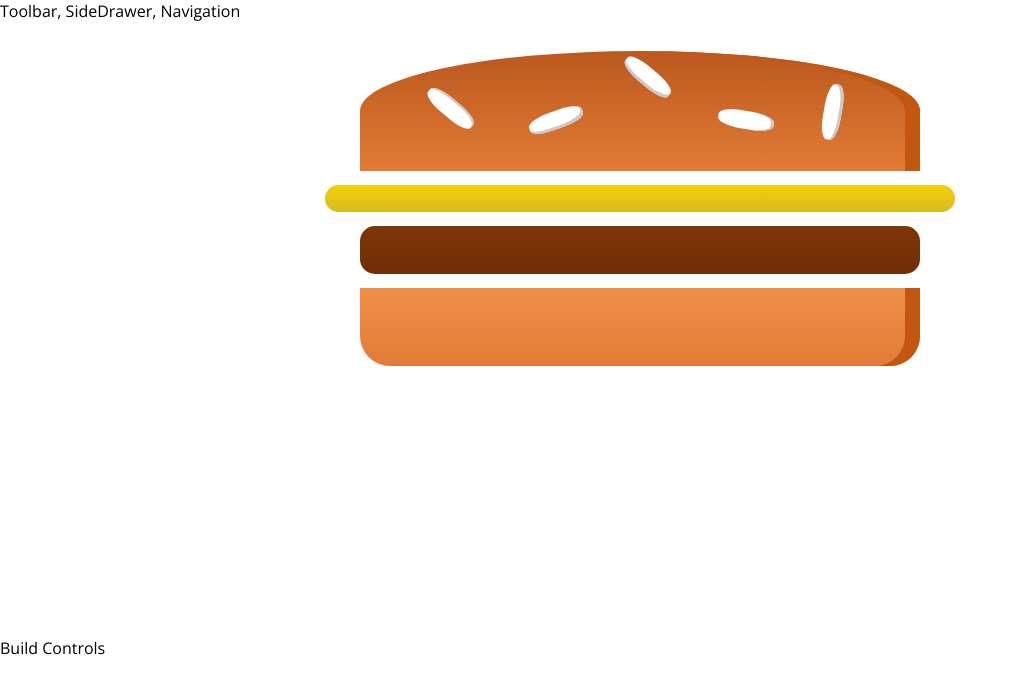
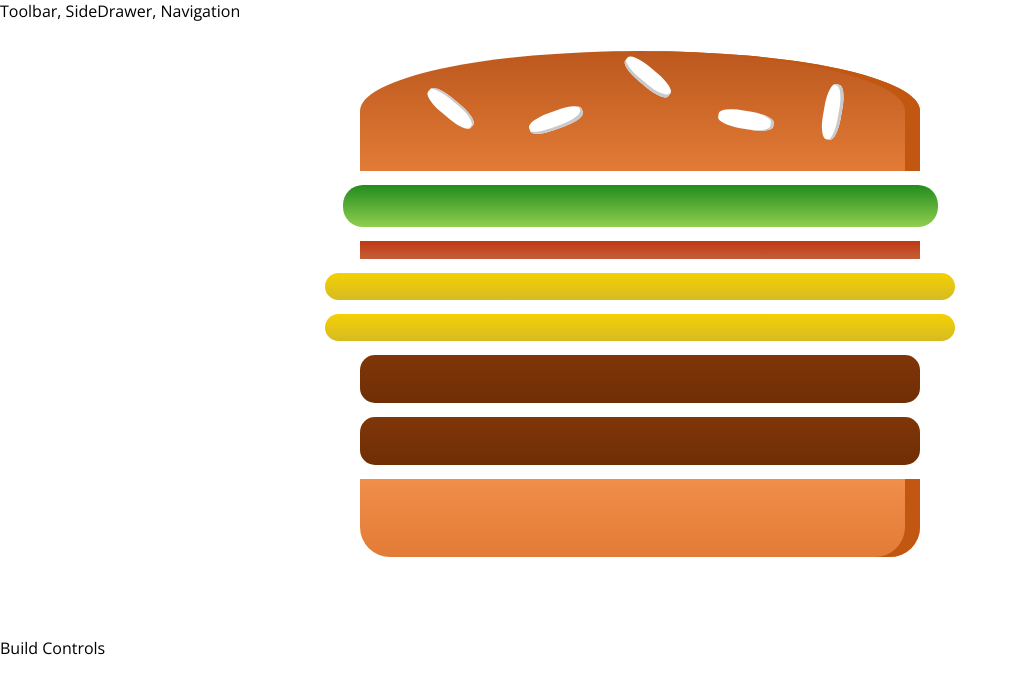
Before and after one commit to shahadat-dev/burgerApp, a React app: page / in a window 1280 px wide. Shown: the top 694 px of the page, without its empty margins (0-1018 px from the left). Built offline with nearby package versions, Linux system fonts and the light colour scheme.

Commit message:
112 Outputting Burger Ingredients Dynamically

```diff
--- a/src/components/Burger/Burger.js
+++ b/src/components/Burger/Burger.js
@@ -4,11 +4,17 @@
 import BurgerIngredient from './BurgerIngredient/BurgerIngredient';
 
 const burger = (props) => {
+	const transformedIngredients = Object.keys(props.ingredients)
+		.map( igKey => {
+			return [...Array(props.ingredients[igKey])].map( (_, i) => {
+				return <BurgerIngredient key={igKey + i} type={igKey} />
+			} );
+		} );
+
 	return (
 		<div className={classes.Burger}>
 			<BurgerIngredient type="bread-top" />
-			<BurgerIngredient type="cheese" />
-			<BurgerIngredient type="meat" />
+			{transformedIngredients}
 			<BurgerIngredient type="bread-bottom" />
 		</div>
 	);
--- a/src/containers/BurgerBuilder/BurgerBuilder.js
+++ b/src/containers/BurgerBuilder/BurgerBuilder.js
@@ -3,11 +3,25 @@
 import Aux from '../../hoc/Aux';
 import Burger from '../../components/Burger/Burger';
 
-class BurgerBuilder extends Component{
+class BurgerBuilder extends Component {
+	/*constructor(props) {
+		super(props);
+		this.state = {};
+	}*/
+
+	state = {
+		ingredients: {
+			salad: 1,
+			bacon: 1,
+			cheese: 2,
+			meat: 2,
+		}
+	}
+
 	render () {
 		return (
 			<Aux>
-				<Burger />
+				<Burger ingredients={this.state.ingredients} />
 				<div>Build Controls</div>
 			</Aux>
 		);
```
